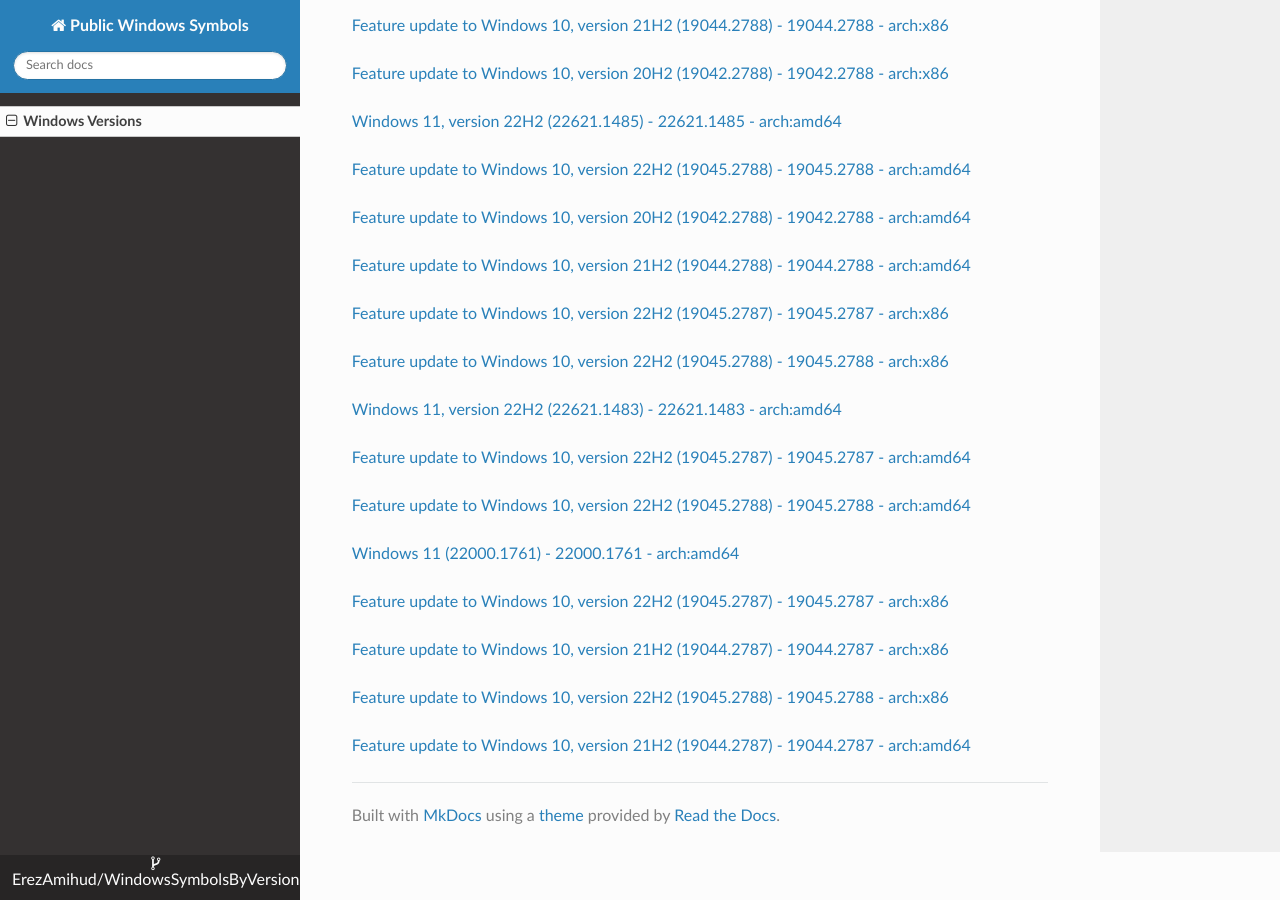
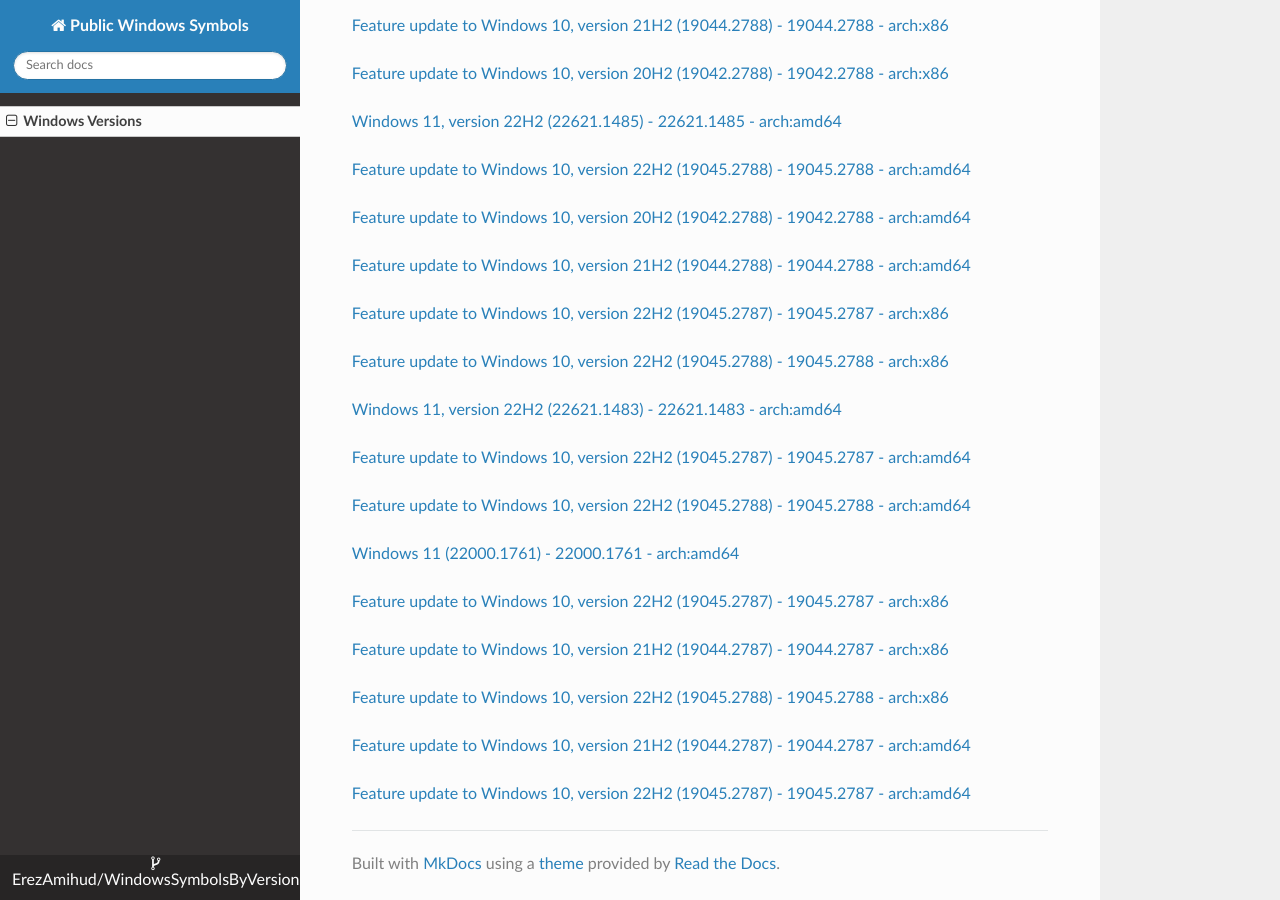
Before and after one commit to ErezAmihud/WindowsSymbolsByVersion, an MkDocs documentation site: the page built from docs/index.md, in a window 1280 px wide and 900 px high, scrolled down 35309 px. Built offline with MkDocs 1.6.1, drawn with Linux system fonts in a browser that asks for light colours; nearby versions of some CDN libraries.

Commit message:
Automated commit, add manifest for 0d2e059f-7630-4665-8561-b43c43877151

```diff
--- a/docs/index.md
+++ b/docs/index.md
@@ -2047,3 +2047,6 @@
 
 
 [Feature update to Windows 10, version 21H2 (19044.2787) - 19044.2787 - arch:amd64](https://github.com/ErezAmihud/WindowsSymbolsByVersion/blob/main/manifests/82cec21a-7169-49c4-8f5f-9c76b29c36ed.manifest)
+
+
+[Feature update to Windows 10, version 22H2 (19045.2787) - 19045.2787 - arch:amd64](https://github.com/ErezAmihud/WindowsSymbolsByVersion/blob/main/manifests/0d2e059f-7630-4665-8561-b43c43877151.manifest)
```
Also changed, not shown: process_builds.json (+1 -1 lines).
